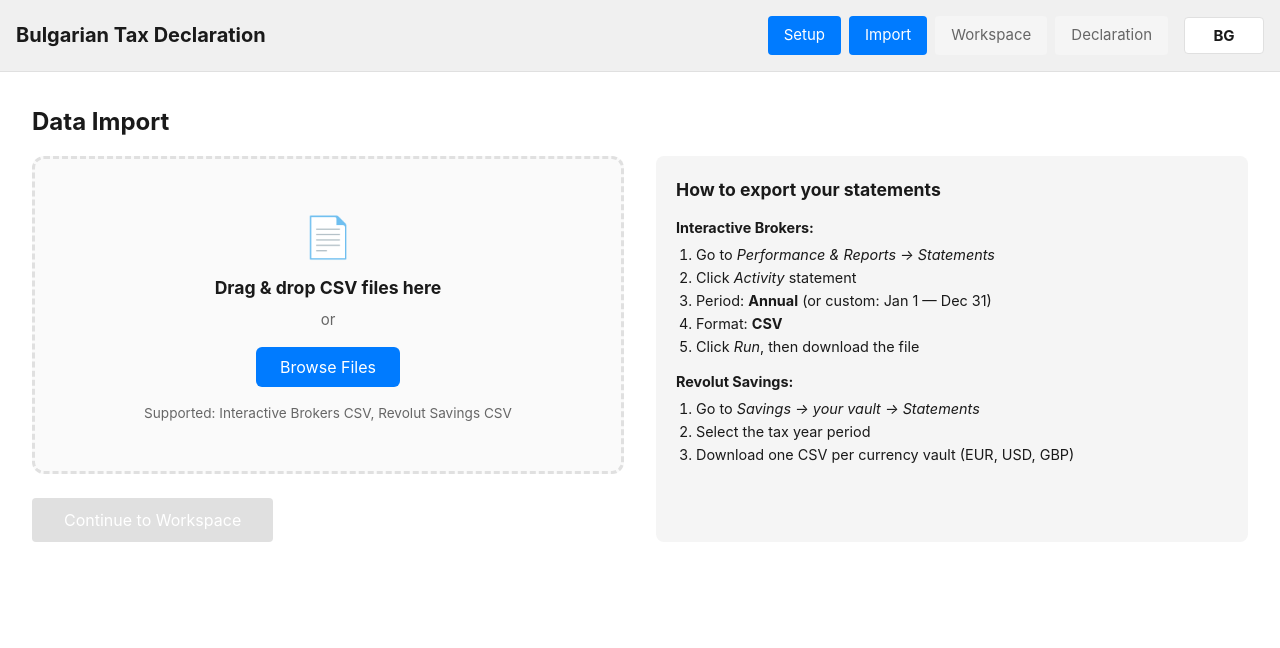
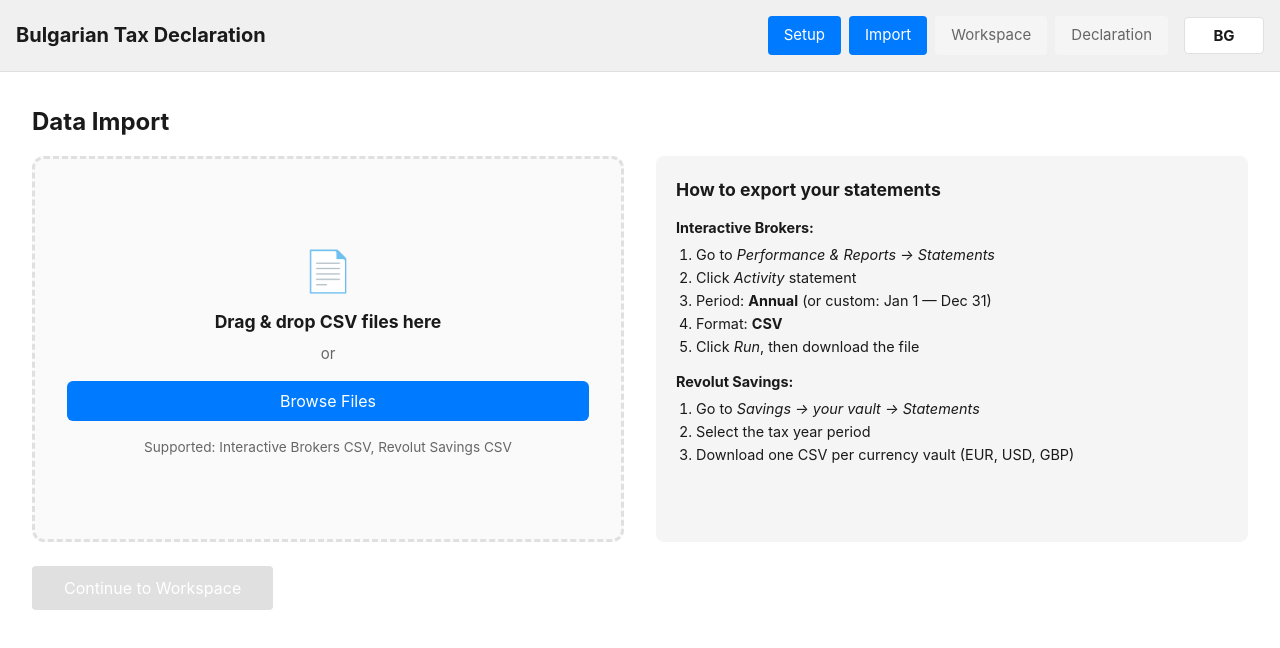
Before and after one commit to vtrifonov/bulgarian-tax-declaration, a React (Vite) app in the folder packages/ui/: page /#/import in a window 1280 px wide. Shown: the top 648 px of the page. Built offline with nearby package versions, Linux system fonts and the light colour scheme.

Commit message:
fix: drop zone stretches to match instructions panel height

```diff
--- a/packages/ui/src/pages/Import.tsx
+++ b/packages/ui/src/pages/Import.tsx
@@ -225,6 +225,10 @@ export function Import() {
                             cursor: 'pointer',
                             transition: 'all 0.2s',
                             marginBottom: '1.5rem',
+                            minHeight: '100%',
+                            display: 'flex',
+                            flexDirection: 'column',
+                            justifyContent: 'center',
                         }}
                         onClick={() => fileInputRef.current?.click()}
                     >
```
